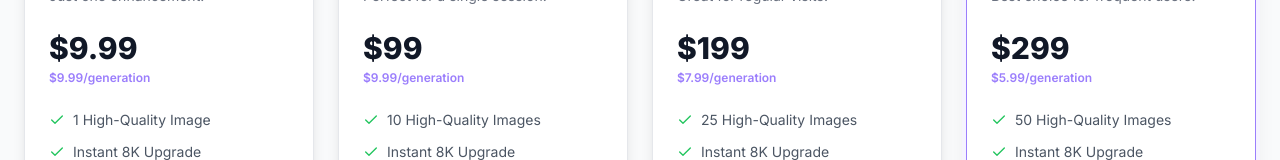
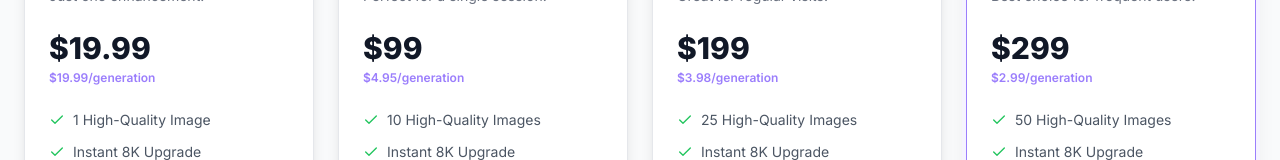
Before and after one commit to 5Bread2Fish/crystalreveal, a Next.js app: page /1/pricing in a window 1280 px wide. Shown: the part 447-607 px from the top of the page. Built offline with nearby package versions, Linux system fonts and the light colour scheme; no server answers.

Commit message:
feat: update pricing to .99 for 1 credit

```diff
--- a/app/[locale]/page.tsx
+++ b/app/[locale]/page.tsx
@@ -33,48 +33,48 @@ interface GeneratedImages {
 const packages = [
     {
         credits: 1,
-        price: 9.99,
-        originalPrice: 9.99, // No discount shown for single
+        price: 19.99,
+        originalPrice: 19.99, // No discount shown for single
         name: "Pay-As-You-Go",
         description: "Perfect for expectant mothers to enhance their own photos.",
         icon: Sparkles,
         features: ["1 High-Quality Image", "Instant 8K Upgrade"],
         lookupKey: "credit_payg19",
-        unitPrice: "$9.99/generation"
+        unitPrice: "$19.99/generation"
     },
     {
         credits: 20,
         price: 99,
-        originalPrice: 199.8,
+        originalPrice: 399.80,
         name: "Starter",
         description: "Best for studios testing demand with their clients.",
         icon: Zap,
         features: ["10 High-Quality Images", "Instant 8K Upgrade"],
         lookupKey: "credit_starter",
-        unitPrice: "$9.99/generation"
+        unitPrice: "$4.95/generation"
     },
     {
         credits: 50,
         price: 199,
-        originalPrice: 499.5,
+        originalPrice: 999.50,
         name: "Basic",
         description: "Discounted rates for growing ultrasound businesses.",
         icon: UserIcon,
         features: ["25 High-Quality Images", "Instant 8K Upgrade"],
         lookupKey: "credit_basic",
-        unitPrice: "$7.99/generation"
+        unitPrice: "$3.98/generation"
     },
     {
         credits: 100,
         price: 299,
-        originalPrice: 999,
+        originalPrice: 1999,
         name: "Pro",
         description: "The go-to choice for high-volume 3D/4D clinics.",
         icon: Crown,
         popular: true,
         features: ["50 High-Quality Images", "Instant 8K Upgrade"],
         lookupKey: "credit_pro",
-        unitPrice: "$5.99/generation"
+        unitPrice: "$2.99/generation"
     }
 ];
 
--- a/app/[locale]/pricing/page.tsx
+++ b/app/[locale]/pricing/page.tsx
@@ -66,13 +66,13 @@ export default function PricingPage() {
     const packages = [
         {
             credits: 1,
-            price: 9.99,
+            price: 19.99,
             name: "Pay-As-You-Go",
             description: "Just one enhancement.",
             icon: Sparkles,
             features: ["1 High-Quality Image", "Instant 8K Upgrade"],
             link: "https://buy.stripe.com/4gM9ATdhx3k89jHbtmdEs03", // Update links as needed
-            unitPrice: "$9.99/generation"
+            unitPrice: "$19.99/generation"
         },
         {
             credits: 20,
@@ -82,7 +82,7 @@ export default function PricingPage() {
             icon: Zap,
             features: ["10 High-Quality Images", "Instant 8K Upgrade"],
             link: "https://buy.stripe.com/4gM9ATdhx3k89jHbtmdEs03",
-            unitPrice: "$9.99/generation"
+            unitPrice: "$4.95/generation"
         },
         {
             credits: 50,
@@ -92,7 +92,7 @@ export default function PricingPage() {
             icon: User,
             features: ["25 High-Quality Images", "Instant 8K Upgrade"],
             link: "https://buy.stripe.com/4gM9ATdhx3k89jHbtmdEs03",
-            unitPrice: "$7.99/generation"
+            unitPrice: "$3.98/generation"
         },
         {
             credits: 100,
@@ -103,7 +103,7 @@ export default function PricingPage() {
             popular: true,
             features: ["50 High-Quality Images", "Instant 8K Upgrade"],
             link: "https://buy.stripe.com/4gM9ATdhx3k89jHbtmdEs03",
-            unitPrice: "$5.99/generation"
+            unitPrice: "$2.99/generation"
         }
     ];
 
--- a/package.json
+++ b/package.json
@@ -33,7 +33,7 @@
     "react-dom": "^18",
     "resend": "^6.9.2",
     "sharp": "^0.34.5",
-    "stripe": "^20.2.0",
+    "stripe": "^20.4.0",
     "tailwind-merge": "^2.2.2"
   },
   "devDependencies": {
```
Also changed, not shown: 1 other file (tests, documents, lock files or other folders).
